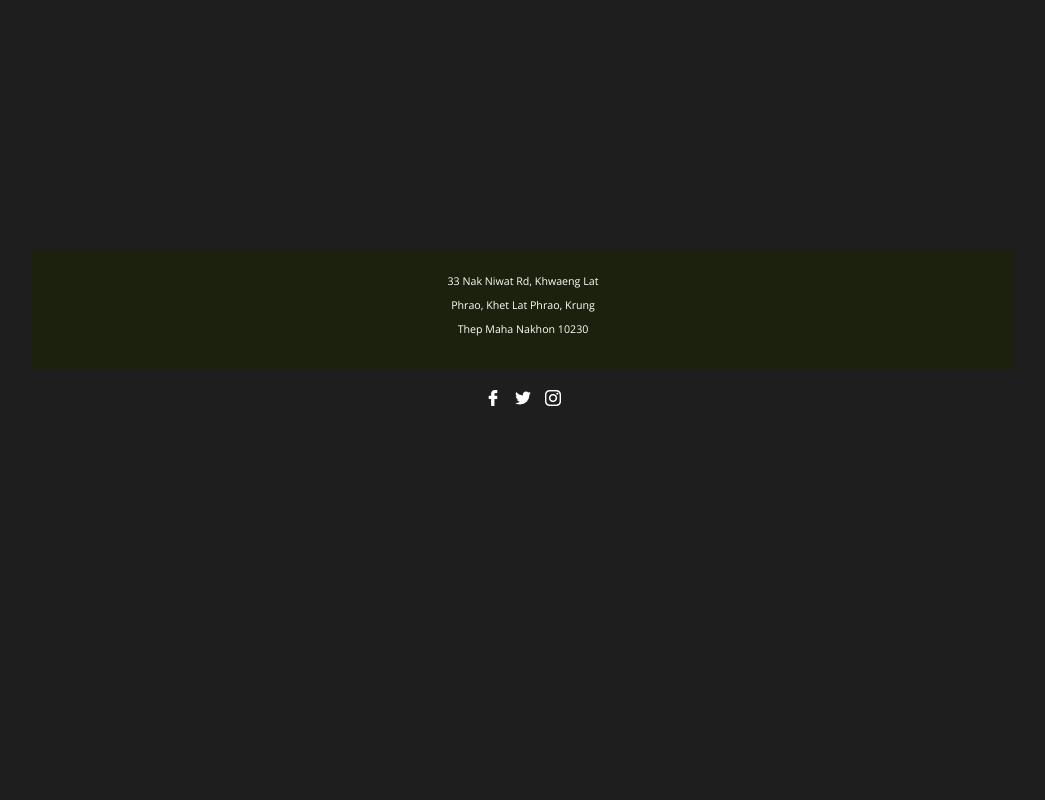
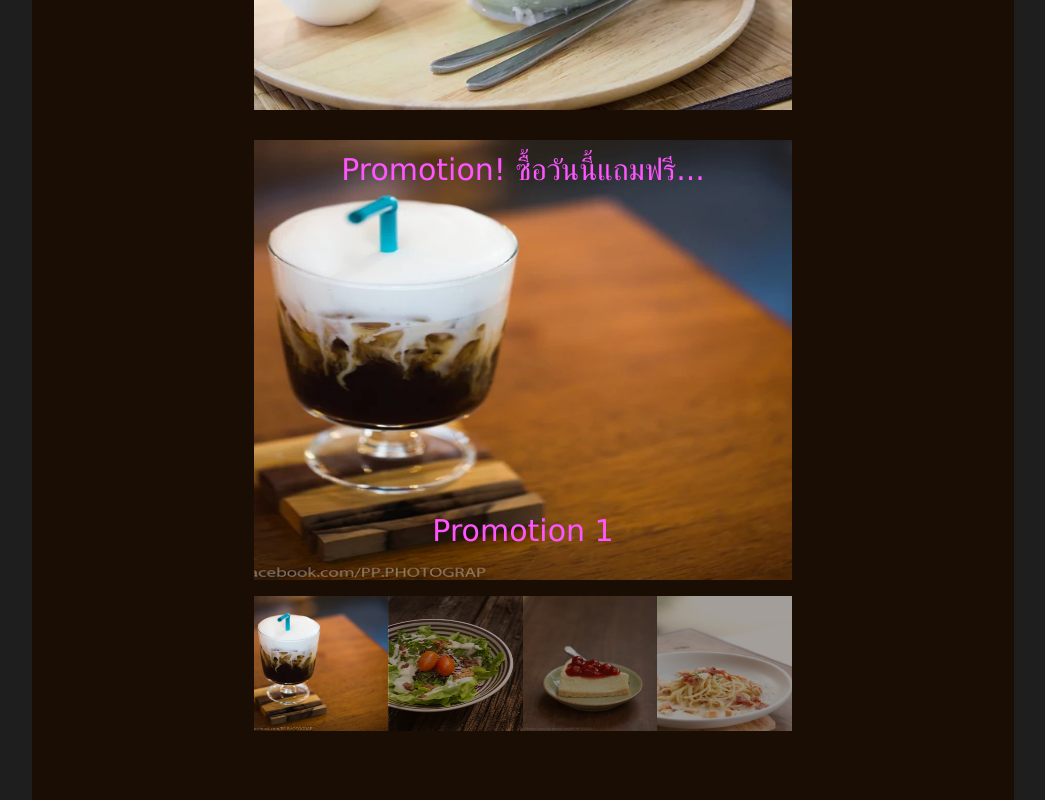
Before and after one commit to armhansa/Multimedia_Programming-Project-, a plain HTML site: page promotion.html in a window 1280 px wide. Shown: the part 500-1300 px from the top of the page, without its empty margins (117-1162 px from the left). Before the commit the page ends 987 px from the top, so only its background shows below. Drawn offline with nearby package versions, Linux system fonts and the light colour scheme; a web font is replaced by a local one.

Commit message:
Edit Promotion Page

```diff
--- a/promotion.html
+++ b/promotion.html
@@ -5,6 +5,7 @@
 	<meta charset="UTF-8">
   <link href="https://fonts.googleapis.com/css?family=Mr+De+Haviland" rel="stylesheet">
   <link rel="stylesheet" type="text/css" href="style.css">
+  <link rel="stylesheet" href="https://www.w3schools.com/w3css/4/w3.css">
 </head>
 <body>
   <div id="container" align="center">
@@ -19,7 +20,77 @@
       </ul>
     </header>
 
-    <div class="contant"></div>
+    <div style="height: 1200px; background: #1a0e04; padding-top: 35px">
+
+      <img src="src/promotion_1.webp" width="538" height="440">
+      <div class="pro-1">Promotion! ซื้อวันนี้แถมฟรี...</div>
+
+      <div class="w3-content" style="max-width:538px; margin-top: 30px">
+        <div class="mySlides">
+          <img src="src/promotion_2.webp" width="538" height="440">
+          <div class="pro-2">Promotion 1</div>
+        </div>
+        <div class="mySlides">
+          <img src="src/promotion_3.webp" width="538" height="440">
+          <div class="pro-2">Promotion 2</div>
+        </div>
+        <div class="mySlides">
+          <img src="src/promotion_4.webp" width="538" height="440">
+          <div class="pro-2">Promotion 3</div>
+        </div>
+        <div class="mySlides">
+          <img src="src/promotion_5.webp" width="538" height="440">
+          <div class="pro-2">Promotion 4</div>
+        </div>
+
+        <div class=" w3-section">
+          <div class="w3-col s3">
+            <img class="demo w3-opacity" src="src/promotion_2.webp" width="134.5" height="134.5" onclick="currentDiv(1)">
+          </div>
+          <div class="w3-col s3">
+            <img class="demo w3-opacity" src="src/promotion_3.webp" width="134.5" height="134.5" onclick="currentDiv(2)">
+          </div>
+          <div class="w3-col s3">
+            <img class="demo w3-opacity" src="src/promotion_4.webp" width="134.5" height="134.5" onclick="currentDiv(3)">
+          </div>
+          <div class="w3-col s3">
+            <img class="demo w3-opacity" src="src/promotion_5.webp" width="134.5" height="134.5" onclick="currentDiv(4)">
+          </div>
+        </div>
+      </div>
+
+      <script>
+        function currentDiv(n) {
+          showDivs(slideIndex = n);
+        }
+
+        function showDivs(n) {
+          var i;
+          var x = document.getElementsByClassName("mySlides");
+          var dots = document.getElementsByClassName("demo");
+          if (n > x.length) {slideIndex = 1}
+          if (n < 1) {slideIndex = x.length}
+          for (i = 0; i < x.length; i++) {
+             x[i].style.display = "none";
+          }
+          for (i = 0; i < dots.length; i++) {
+             dots[i].className = dots[i].className.replace(" w3-opacity-off", "");
+          }
+          x[slideIndex-1].style.display = "block";
+          dots[slideIndex-1].className += " w3-opacity-off";
+        }
+
+        currentDiv(1);
+      </script>
+
+
+
+    </div>
+
+
+
+
+
 
     <footer>
       <div id="address" align="center">
--- a/style.css
+++ b/style.css
@@ -157,3 +157,20 @@ footer{
 	margin: 0 0 5px;
 	border: 1px solid rgba(51, 51, 51, 1);
 }
+/* Caption text */
+.pro-1, .pro-2{
+  color: #FF55FF;
+  font-size: 30px;
+  padding: 8px;
+  position: absolute;
+  width: 100%;
+  text-align: center;
+}
+.pro-1 {
+  bottom: 100px;
+  left: 0px;
+}
+.pro-2{
+  top: 1000px;
+  left: 0px;
+}
```
Also changed, not shown: src/promotion_1.webp (added), src/promotion_2.webp (added), src/promotion_3.webp (added), src/promotion_4.webp (added), src/promotion_5.webp (added).
